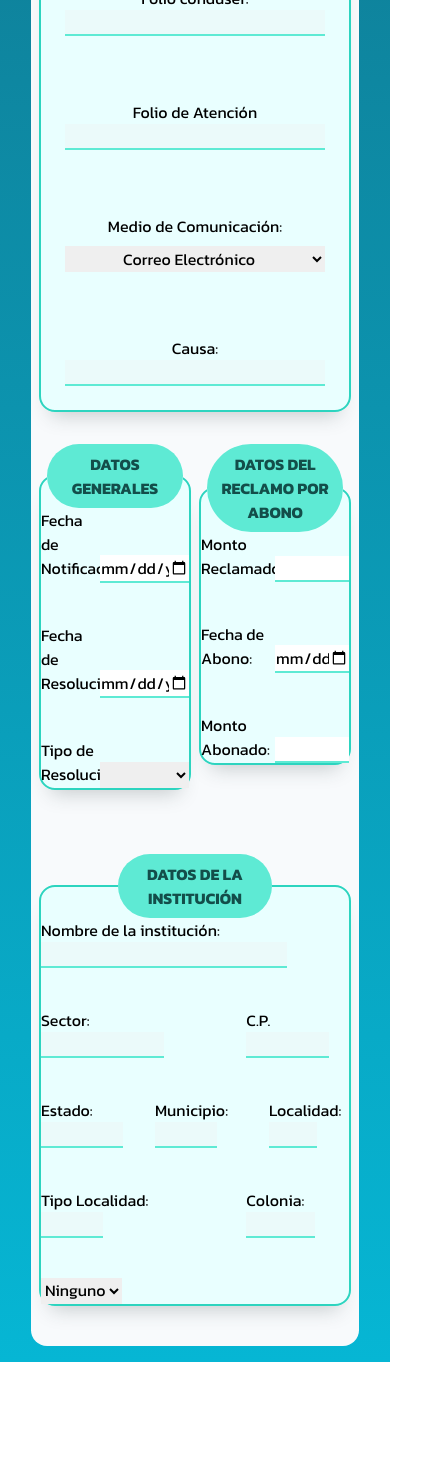
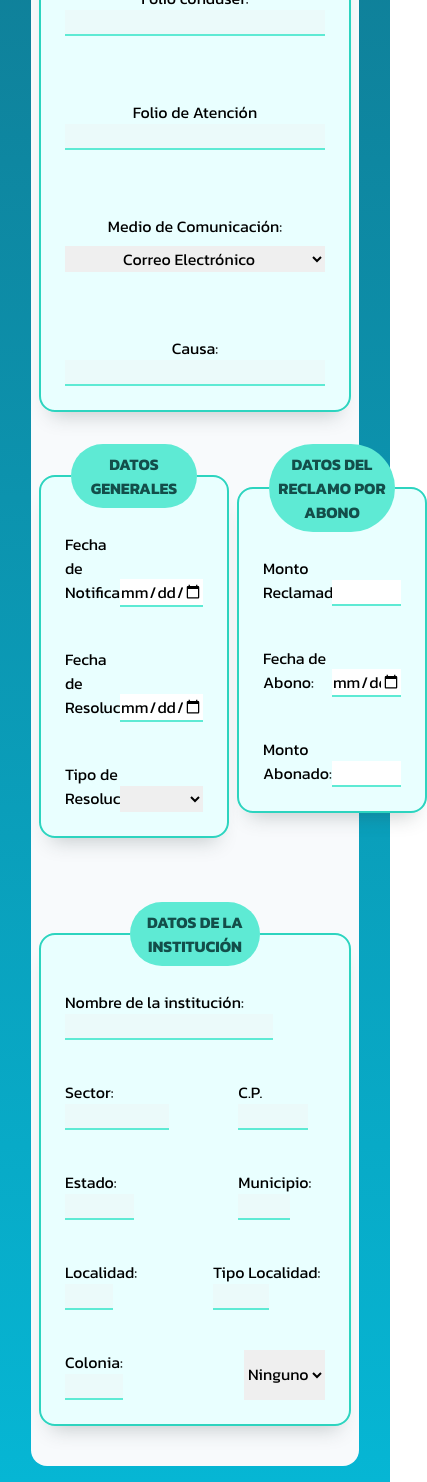
Before and after one commit to EmyRub/condusefApp, a React (Vite) app: page /condusefApp/quejas in a window 390 px wide. Shown: the part 2480-3962 px from the top of the page, 427 px wide, since content can reach past the window. Before the commit the page ends 3842 px from the top, so only its background shows below. Built offline with nearby package versions, Linux system fonts and the light colour scheme.

Commit message:
responsive

```diff
--- a/src/components/Forms/ReuneForm.tsx
+++ b/src/components/Forms/ReuneForm.tsx
@@ -172,7 +172,7 @@ export default function ReuneForm() {
 
             <div className="flex gap-2 justify-between items-start mb-8">
 
-                <fieldset className="basis-1/2">
+                <fieldset className="basis-1/2 p-6 xl:p-12">
 
                     <legend className='w-11/12'>Datos Generales</legend>
 
@@ -198,7 +198,7 @@ export default function ReuneForm() {
                     </div>
                 </fieldset>
 
-                <fieldset className="basis-1/2">
+                <fieldset className="basis-1/2 p-6 xl:p-12">
                     <legend className="w-11/12">Datos del Reclamo por Abono</legend>
                     <div className="flex justify-between flex-wrap gap-y-10 gap-x-1">
 
@@ -221,7 +221,7 @@ export default function ReuneForm() {
 
             </div>
 
-            <fieldset>
+            <fieldset className='p-6 xl:p-12'>
 
                 <legend className='w-1/2'>Datos de la institución</legend>
 
```
